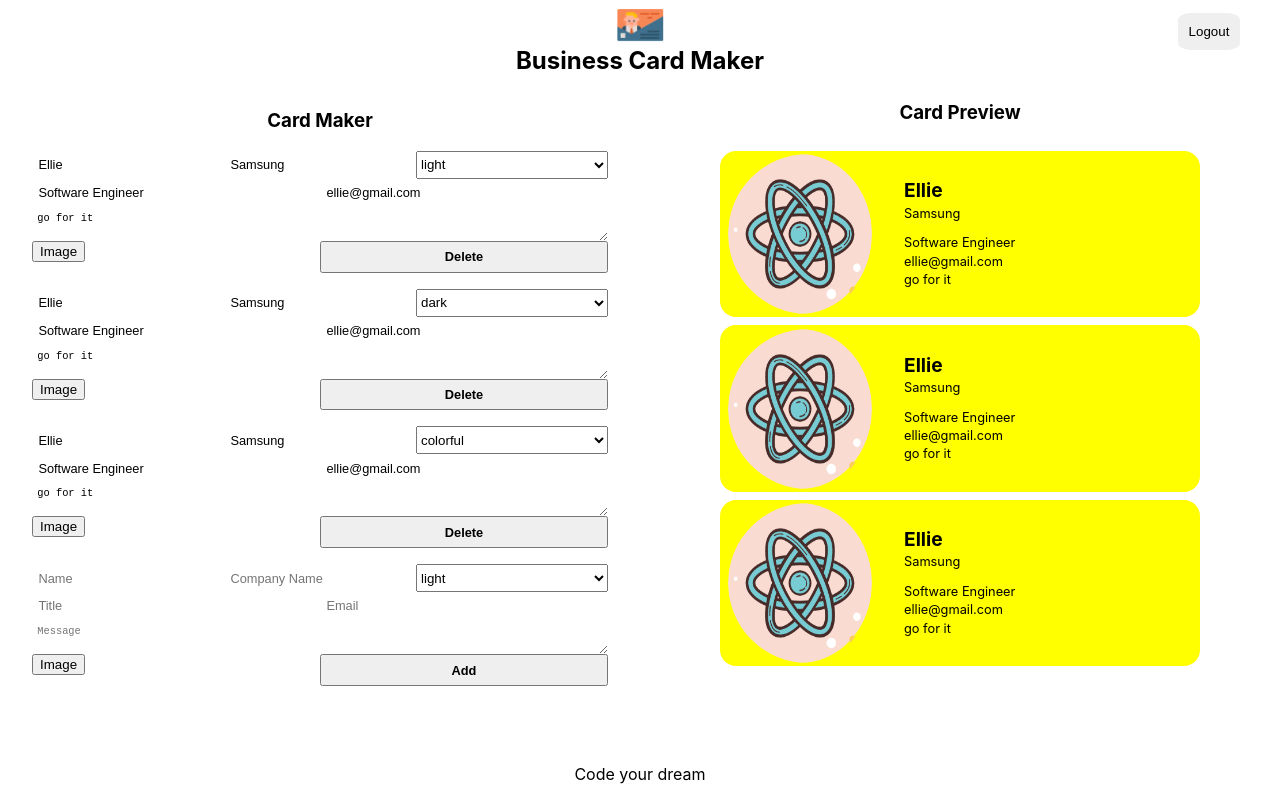
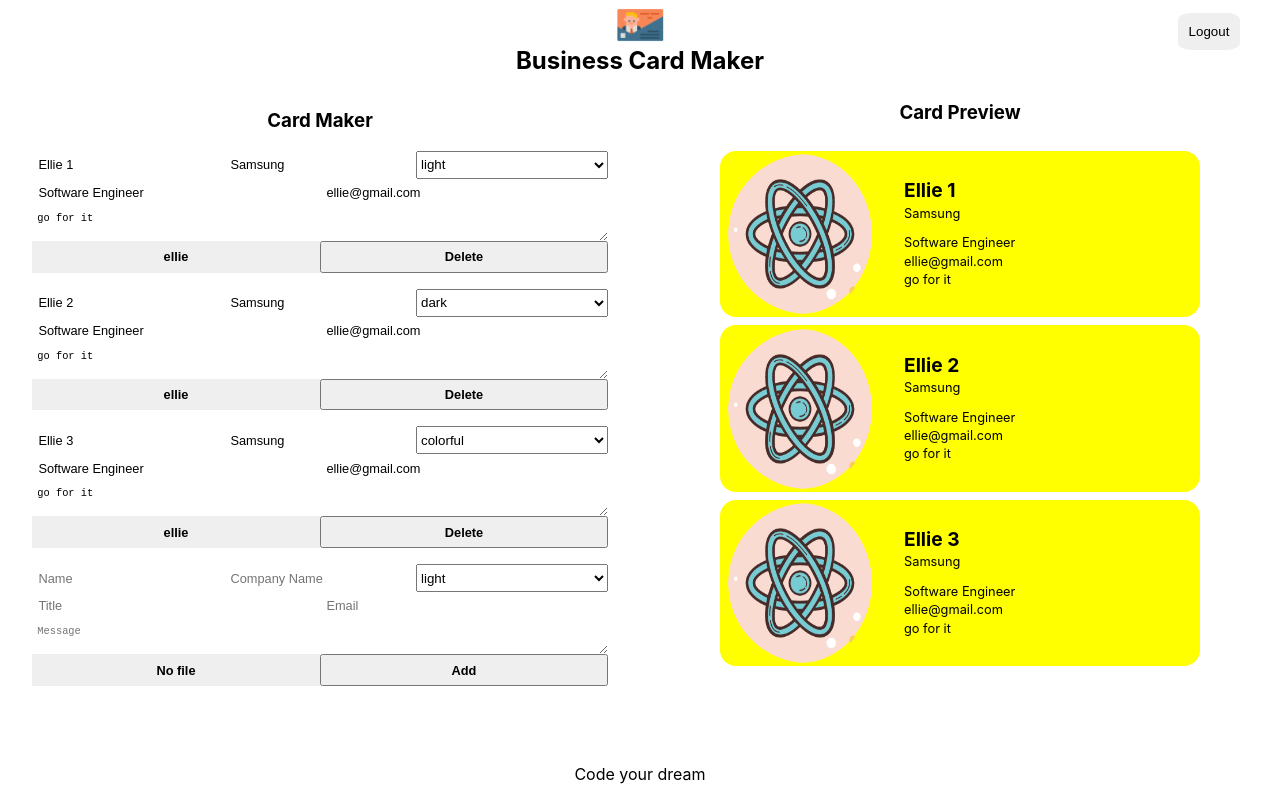
Before and after one commit to heesu07/business-card-maker, a React (Create React App) app: page /maker in a window 1280 px wide. Built offline with nearby package versions, Linux system fonts and the light colour scheme; no server answers; sample sign-in values are in the browser's storage.

Commit message:
handle image uploading

```diff
--- a/src/app.jsx
+++ b/src/app.jsx
@@ -4,7 +4,7 @@
 import Login from './components/login/login';
 import Maker from './components/maker/maker';
 
-function App({ authService }) {
+function App({FileInput, authService }) {
   return (
     <div className={styles.app}>
       <BrowserRouter>
@@ -13,7 +13,7 @@
             <Login authService={authService} />
           </Route>
           <Route path="/maker">
-            <Maker authService={authService} />
+            <Maker FileInput={FileInput} authService={authService}/>
           </Route>
         </Switch>
       </BrowserRouter>
--- a/src/components/card_add_form/card_add_form.jsx
+++ b/src/components/card_add_form/card_add_form.jsx
@@ -1,9 +1,9 @@
-import React,{useRef} from 'react';
+import React,{useRef, useState} from 'react';
 import Button from '../button/button';
-import ImageFileInput from '../image_file_input/image_file_input';
+// import ImageFileInput from '../image_file_input/image_file_input';
 import styles from './card_add_form.module.css';
 
-const CardAddForm = ({onAdd}) => {
+const CardAddForm = ({FileInput, onAdd}) => {
   const formRef = useRef();
   const nameRef = useRef();
   const companyRef = useRef();
@@ -11,6 +11,12 @@
   const titleRef = useRef();
   const emailRef = useRef();
   const messageRef = useRef();
+  const [file, setFile] =useState({fileName:null, fileURL:null});
+
+  const onFileChange = file =>{
+    console.log(file);
+    setFile({fileName: file.name, fileURL: file.url});
+  };
 
   const onSubmit= (event) =>{
     event.preventDefault();
@@ -22,10 +28,11 @@
       title: titleRef.current.value || '',
       email: emailRef.current.value || '',
       message: messageRef.current.value || '',
-      fileName:'',
-      fileURL:'',
+      fileName: file.fileName ||'',
+      fileURL: file.fileURL ||'',
     };
      formRef.current.reset();
+     setFile({fileName:null, fileURL:null});
      onAdd(card);
   };
   return (
@@ -60,7 +67,7 @@
         name="message"
         placeholder="Message" />
       <div className={styles.fileInput}>
-        <ImageFileInput />
+        <FileInput name={file.fileName} onFileChange={onFileChange}></FileInput>
       </div>
       <Button name='Add' onClick={onSubmit} />
     </form>
--- a/src/components/card_edit_form/card_edit_form.jsx
+++ b/src/components/card_edit_form/card_edit_form.jsx
@@ -1,9 +1,9 @@
 import React from 'react';
 import Button from '../button/button';
-import ImageFileInput from '../image_file_input/image_file_input';
+//import ImageFileInput from '../image_file_input/image_file_input';
 import styles from './card_edit_form.module.css';
 
-const CardEditForm = ({card, updateCard, deleteCard}) => {
+const CardEditForm = ({FileInput, card, updateCard, deleteCard}) => {
   const {
     name,
     company,
@@ -14,6 +14,15 @@
     fileName,
     fileURL
   } = card;
+
+  const onFileChange = (file)=>{
+    updateCard({
+      ...card,
+      fileName: file.name,
+      fileURL: file.url,
+    })
+  };
+
   const onChange = (event) =>{
     if(event.currentTarget == null){
       return;
@@ -73,7 +82,7 @@
         onChange={onChange}
       />
       <div className={styles.fileInput}>
-      <ImageFileInput />
+      <FileInput name={fileName} onFileChange={onFileChange} />
       </div>
       <Button name='Delete' onClick={onSubmit} />
     </form>
--- a/src/components/editor/editor.jsx
+++ b/src/components/editor/editor.jsx
@@ -3,13 +3,14 @@
 import CardEditForm from '../card_edit_form/card_edit_form';
 import styles from './editor.module.css';
 
-const Editor = ({cards, addCard, updateCard, deleteCard}) => {
+const Editor = ({FileInput, cards, addCard, updateCard, deleteCard}) => {
   return (
     <section className={styles.editor}>
       <h1 className={styles.title}>Card Maker</h1>
       {Object.keys(cards).map(key => (
         <CardEditForm
           key={key}
+          FileInput={FileInput}
           card={cards[key]}
           addCard={addCard}
           updateCard={updateCard}
@@ -18,7 +19,9 @@
       ))
 
       }
-      <CardAddForm onAdd={addCard}/>
+      <CardAddForm
+        FileInput={FileInput}
+        onAdd={addCard}/>
     </section>
   );
 }
--- a/src/components/image_file_input/image_file_input.jsx
+++ b/src/components/image_file_input/image_file_input.jsx
@@ -1,8 +1,39 @@
-import React from 'react';
+import React, { useRef } from 'react';
 import styles from './image_file_input.module.css';
 
-const ImageFileInput = (props) => (
-      <button>Image</button>
+const ImageFileInput = ({imageUploader, name, onFileChange}) => {
+  const inputRef = useRef();
+
+  const onButtonClick =(event) =>{
+    event.preventDefault();
+    inputRef.current.click();
+  };
+
+  const onChange = async (event)=>{
+    console.log(event.target.files[0]);
+    const uploaded = await imageUploader.upload(event.target.files[0]);
+    onFileChange({
+      name: uploaded.original_filename,
+      url: uploaded.url,
+    });
+  };
+  return(
+      <div className={styles.container}>
+        <input
+          className={styles.input}
+          ref={inputRef}
+          type="file"
+          accept="image/*"
+          name="file"
+          onChange={onChange}
+        />
+        <button
+          className={styles.button}
+          onClick={onButtonClick}>
+          {name || 'No file'}
+        </button>
+      </div>
   );
+}
 
 export default ImageFileInput;
--- a/src/components/image_file_input/image_file_input.module.css
+++ b/src/components/image_file_input/image_file_input.module.css
@@ -0,0 +1,26 @@
+@value makerLightGrey from '../../common/colors.css';
+
+.container{
+  width: 100%;
+  height: 100%;
+  display: flex;
+
+}
+
+.input{
+  display: none;
+}
+
+.button{
+  width: 100%;
+  background-color: makerLightGrey;
+  font-weight: bold;
+  cursor: pointer;
+  border: 0;
+  outline: 0;
+  font-size: 0.8rem;
+}
+
+.button:hover{
+  opacity: 0.8;
+}
--- a/src/components/maker/maker.jsx
+++ b/src/components/maker/maker.jsx
@@ -6,11 +6,11 @@
 import Preview from '../preview/preview';
 import styles from './maker.module.css';
 
-const Maker = ({ authService }) => {
+const Maker = ({FileInput, authService }) => {
   const [cards, setCards] = useState({
     '1':{
       id: '1',
-      name: 'Ellie',
+      name: 'Ellie 1',
       company:'Samsung',
       theme: 'light',
       title: 'Software Engineer',
@@ -21,7 +21,7 @@
     },
     '2':{
       id: '2',
-      name: 'Ellie',
+      name: 'Ellie 2',
       company:'Samsung',
       theme: 'dark',
       title: 'Software Engineer',
@@ -32,7 +32,7 @@
     },
     '3':{
       id: '3',
-      name: 'Ellie',
+      name: 'Ellie 3',
       company:'Samsung',
       theme: 'colorful',
       title: 'Software Engineer',
@@ -80,6 +80,7 @@
 
         <div className={styles.container}>
           <Editor
+            FileInput={FileInput}
             cards={cards}
             addCard={createOrUpdateCard}
             updateCard={createOrUpdateCard}
--- a/src/index.js
+++ b/src/index.js
@@ -3,11 +3,18 @@
 import './index.module.css';
 import App from './app';
 import AuthService from './service/auth_service';
+import ImageUploader from './service/image_uploader';
+import ImageFileInput from './components/image_file_input/image_file_input';
 
 const authService = new AuthService();
+const imageUploader = new ImageUploader();
+const FileInput = props => (
+  <ImageFileInput {...props} imageUploader ={imageUploader}/>
+  );
+
 ReactDOM.render(
   <React.StrictMode>
-    <App authService={authService} />
+    <App authService={authService} FileInput={FileInput}/>
   </React.StrictMode>,
   document.getElementById('root')
 );
--- /dev/null
+++ b/src/service/image_uploader.js
@@ -0,0 +1,18 @@
+class ImageUploader {
+  async upload(file) {
+    const data = new FormData();
+
+    data.append("file", file);
+    data.append("upload_preset", "bb5grij6");
+    const url = 'https://api.cloudinary.com/v1_1/dbhycuvia/image/upload';
+    const result = await fetch(
+      url, {
+        method: "POST",
+        body: data,
+      }
+    );
+    return await result.json();
+  }
+}
+
+export default ImageUploader;
```
Also changed, not shown: 1 other file (tests, documents, lock files or other folders).
